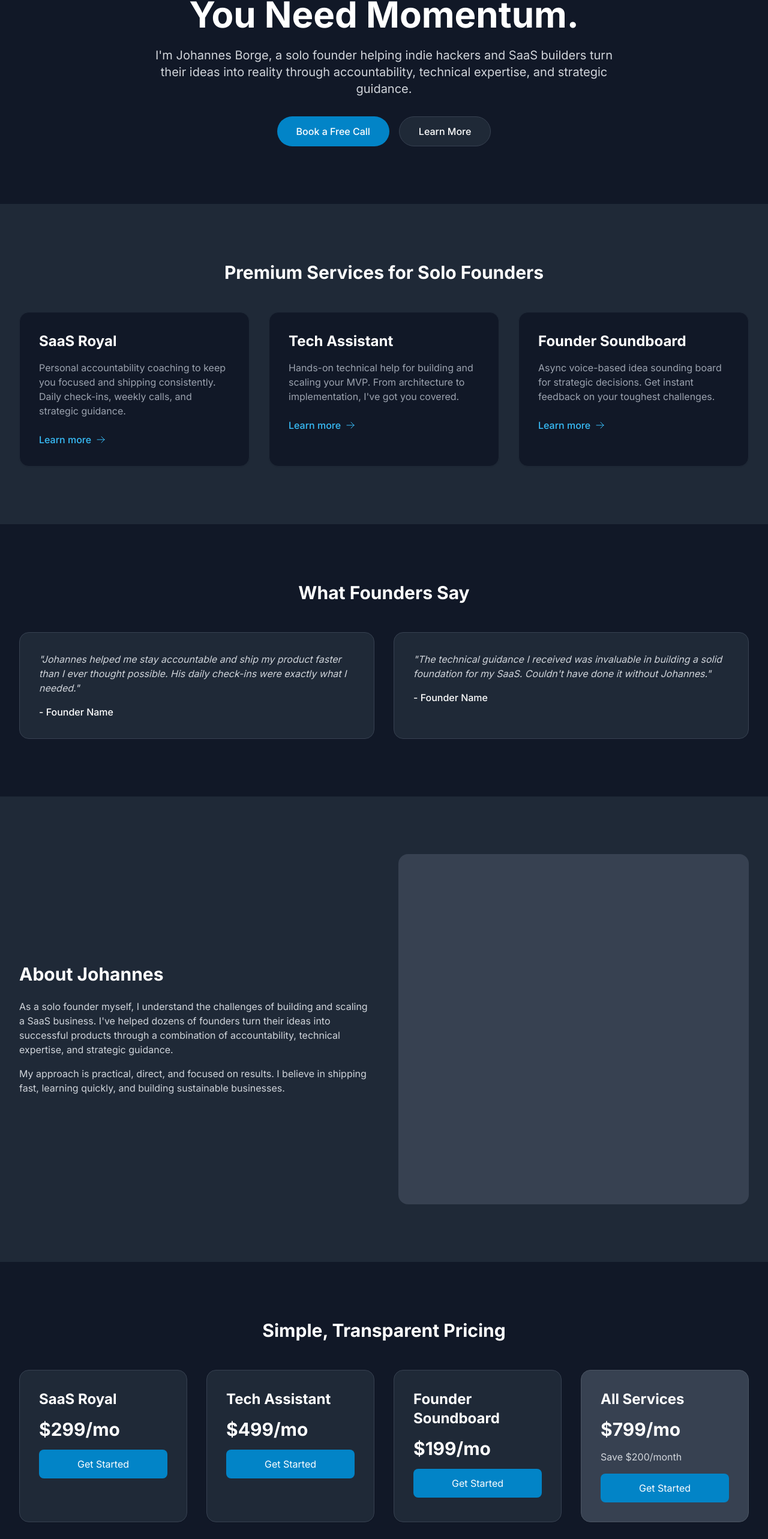
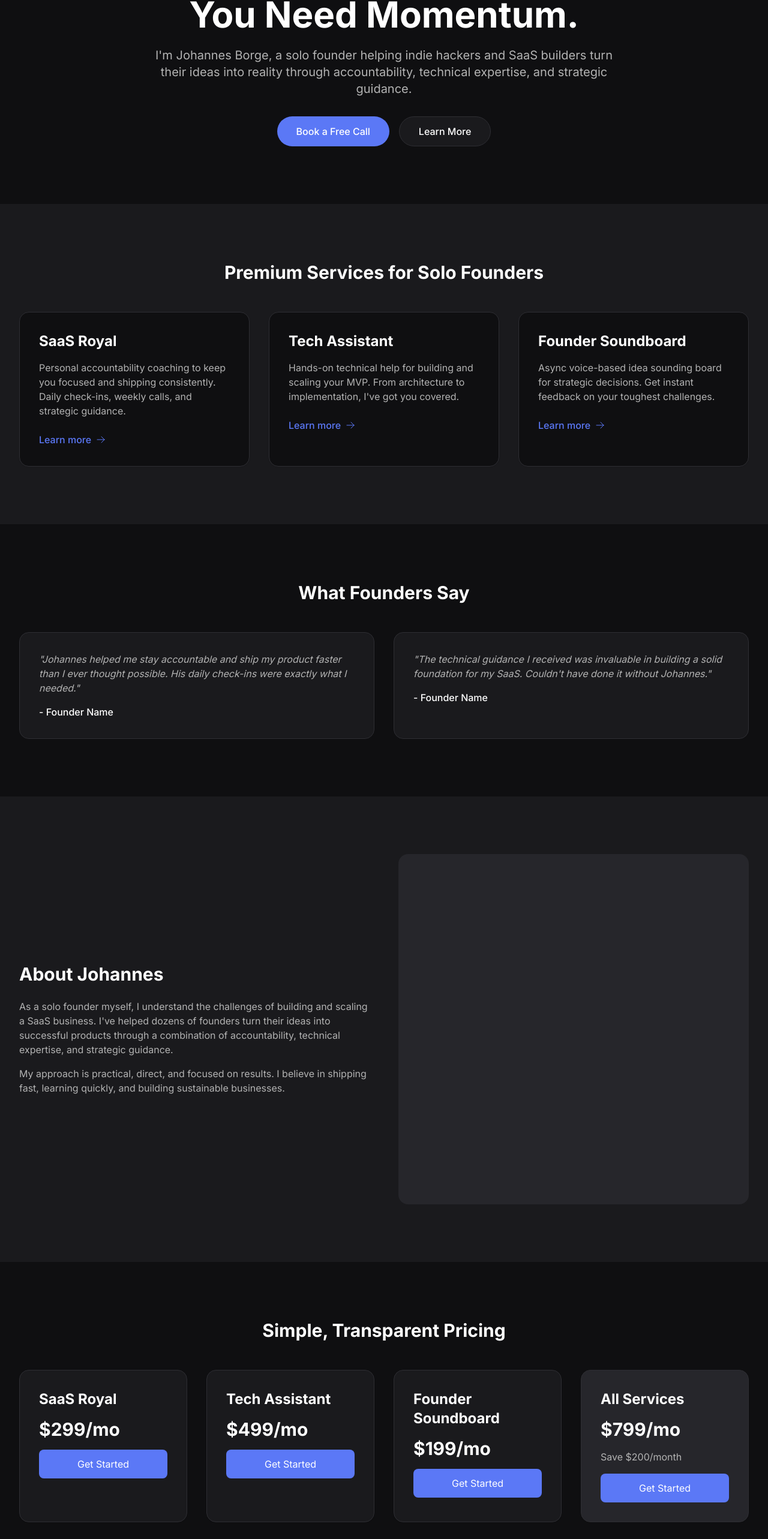
Before and after one commit to JohannesBorge/borge, a Next.js app: page / in a window 1280 px wide. Shown: the part 222-2788 px from the top of the page at 60% size. Built offline with nearby package versions, Linux system fonts and the light colour scheme.

Commit message:
Update color scheme to premium dark aesthetic and add Inter font

```diff
--- a/app/layout.tsx
+++ b/app/layout.tsx
@@ -6,8 +6,8 @@ import './globals.css'
 const inter = Inter({ subsets: ['latin'] })
 
 export const metadata: Metadata = {
-  title: 'Johannes Borge | SaaS Founder & Technical Advisor',
-  description: 'Premium services for indie hackers and solo SaaS founders. Get accountability coaching, technical assistance, and strategic guidance to build your SaaS empire.',
+  title: 'Johannes Borge - SaaS Founder & Developer',
+  description: 'Helping indie hackers and SaaS builders turn their ideas into reality through accountability, technical expertise, and strategic guidance.',
 }
 
 export default function RootLayout({
--- a/app/page.tsx
+++ b/app/page.tsx
@@ -3,22 +3,22 @@ import Image from 'next/image';
 
 export default function Home() {
   return (
-    <main className="min-h-screen bg-gray-900">
+    <main className="min-h-screen bg-background">
       {/* Hero Section */}
       <section className="py-24 px-4 sm:px-6 lg:px-8 max-w-7xl mx-auto">
         <div className="text-center max-w-3xl mx-auto">
-          <h1 className="text-4xl sm:text-5xl md:text-6xl font-bold text-white mb-6 leading-tight animate-fade-in">
+          <h1 className="text-4xl sm:text-5xl md:text-6xl font-bold text-text-primary mb-6 leading-tight animate-fade-in">
             You Don't Need More Ideas.<br />
             You Need Momentum.
           </h1>
-          <p className="text-xl text-gray-300 mb-8 animate-fade-in-up">
+          <p className="text-xl text-text-secondary mb-8 animate-fade-in-up">
             I'm Johannes Borge, a solo founder helping indie hackers and SaaS builders turn their ideas into reality through accountability, technical expertise, and strategic guidance.
           </p>
           <div className="flex flex-col sm:flex-row gap-4 justify-center animate-fade-in-up">
-            <button className="bg-blue-600 text-white px-8 py-3 rounded-full font-medium hover:bg-blue-700 transition-all duration-300 transform hover:scale-105 hover:shadow-lg">
+            <button className="bg-primary text-text-primary px-8 py-3 rounded-full font-medium hover:bg-hover transition-all duration-300 transform hover:scale-105 hover:shadow-lg">
               Book a Free Call
             </button>
-            <button className="bg-gray-800 text-white border border-gray-700 px-8 py-3 rounded-full font-medium hover:bg-gray-700 transition-all duration-300 transform hover:scale-105 hover:shadow-lg">
+            <button className="bg-surface text-text-primary border border-border px-8 py-3 rounded-full font-medium hover:bg-hover transition-all duration-300 transform hover:scale-105 hover:shadow-lg">
               Learn More
             </button>
           </div>
@@ -26,33 +26,33 @@ export default function Home() {
       </section>
 
       {/* Services Section */}
-      <section className="py-24 bg-gray-800">
+      <section className="py-24 bg-surface">
         <div className="max-w-7xl mx-auto px-4 sm:px-6 lg:px-8">
-          <h2 className="text-3xl font-bold text-center mb-12 text-white animate-fade-in">Premium Services for Solo Founders</h2>
+          <h2 className="text-3xl font-bold text-center mb-12 text-text-primary animate-fade-in">Premium Services for Solo Founders</h2>
           <div className="grid md:grid-cols-3 gap-8">
             {/* SaaS Royal */}
-            <div className="bg-gray-900 p-8 rounded-2xl shadow-sm hover:shadow-lg transition-all duration-300 transform hover:-translate-y-2 border border-gray-800 group">
-              <h3 className="text-2xl font-bold mb-4 text-white group-hover:text-blue-400 transition-colors duration-300">SaaS Royal</h3>
-              <p className="text-gray-400 mb-6 group-hover:text-gray-300 transition-colors duration-300">Personal accountability coaching to keep you focused and shipping consistently. Daily check-ins, weekly calls, and strategic guidance.</p>
-              <button className="text-blue-400 font-medium flex items-center group-hover:text-blue-300 transition-colors duration-300">
+            <div className="bg-background p-8 rounded-2xl shadow-sm hover:shadow-lg transition-all duration-300 transform hover:-translate-y-2 border border-border group">
+              <h3 className="text-2xl font-bold mb-4 text-text-primary group-hover:text-primary transition-colors duration-300">SaaS Royal</h3>
+              <p className="text-text-secondary mb-6 group-hover:text-text-primary transition-colors duration-300">Personal accountability coaching to keep you focused and shipping consistently. Daily check-ins, weekly calls, and strategic guidance.</p>
+              <button className="text-primary font-medium flex items-center group-hover:text-secondary transition-colors duration-300">
                 Learn more <ArrowRightIcon className="w-4 h-4 ml-2 group-hover:translate-x-1 transition-transform duration-300" />
               </button>
             </div>
 
             {/* Tech Assistant */}
-            <div className="bg-gray-900 p-8 rounded-2xl shadow-sm hover:shadow-lg transition-all duration-300 transform hover:-translate-y-2 border border-gray-800 group">
-              <h3 className="text-2xl font-bold mb-4 text-white group-hover:text-blue-400 transition-colors duration-300">Tech Assistant</h3>
-              <p className="text-gray-400 mb-6 group-hover:text-gray-300 transition-colors duration-300">Hands-on technical help for building and scaling your MVP. From architecture to implementation, I've got you covered.</p>
-              <button className="text-blue-400 font-medium flex items-center group-hover:text-blue-300 transition-colors duration-300">
+            <div className="bg-background p-8 rounded-2xl shadow-sm hover:shadow-lg transition-all duration-300 transform hover:-translate-y-2 border border-border group">
+              <h3 className="text-2xl font-bold mb-4 text-text-primary group-hover:text-primary transition-colors duration-300">Tech Assistant</h3>
+              <p className="text-text-secondary mb-6 group-hover:text-text-primary transition-colors duration-300">Hands-on technical help for building and scaling your MVP. From architecture to implementation, I've got you covered.</p>
+              <button className="text-primary font-medium flex items-center group-hover:text-secondary transition-colors duration-300">
                 Learn more <ArrowRightIcon className="w-4 h-4 ml-2 group-hover:translate-x-1 transition-transform duration-300" />
               </button>
             </div>
 
             {/* Founder Soundboard */}
-            <div className="bg-gray-900 p-8 rounded-2xl shadow-sm hover:shadow-lg transition-all duration-300 transform hover:-translate-y-2 border border-gray-800 group">
-              <h3 className="text-2xl font-bold mb-4 text-white group-hover:text-blue-400 transition-colors duration-300">Founder Soundboard</h3>
-              <p className="text-gray-400 mb-6 group-hover:text-gray-300 transition-colors duration-300">Async voice-based idea sounding board for strategic decisions. Get instant feedback on your toughest challenges.</p>
-              <button className="text-blue-400 font-medium flex items-center group-hover:text-blue-300 transition-colors duration-300">
+            <div className="bg-background p-8 rounded-2xl shadow-sm hover:shadow-lg transition-all duration-300 transform hover:-translate-y-2 border border-border group">
+              <h3 className="text-2xl font-bold mb-4 text-text-primary group-hover:text-primary transition-colors duration-300">Founder Soundboard</h3>
+              <p className="text-text-secondary mb-6 group-hover:text-text-primary transition-colors duration-300">Async voice-based idea sounding board for strategic decisions. Get instant feedback on your toughest challenges.</p>
+              <button className="text-primary font-medium flex items-center group-hover:text-secondary transition-colors duration-300">
                 Learn more <ArrowRightIcon className="w-4 h-4 ml-2 group-hover:translate-x-1 transition-transform duration-300" />
               </button>
             </div>
@@ -61,74 +61,74 @@ export default function Home() {
       </section>
 
       {/* Testimonials Section */}
-      <section className="py-24 bg-gray-900">
+      <section className="py-24 bg-background">
         <div className="max-w-7xl mx-auto px-4 sm:px-6 lg:px-8">
-          <h2 className="text-3xl font-bold text-center mb-12 text-white animate-fade-in">What Founders Say</h2>
+          <h2 className="text-3xl font-bold text-center mb-12 text-text-primary animate-fade-in">What Founders Say</h2>
           <div className="grid md:grid-cols-2 gap-8">
-            <div className="bg-gray-800 p-8 rounded-2xl border border-gray-700 hover:border-blue-500 transition-all duration-300 transform hover:-translate-y-1">
-              <p className="text-gray-300 italic mb-4">"Johannes helped me stay accountable and ship my product faster than I ever thought possible. His daily check-ins were exactly what I needed."</p>
-              <p className="font-medium text-white">- Founder Name</p>
+            <div className="bg-surface p-8 rounded-2xl border border-border hover:border-primary transition-all duration-300 transform hover:-translate-y-1">
+              <p className="text-text-secondary italic mb-4">"Johannes helped me stay accountable and ship my product faster than I ever thought possible. His daily check-ins were exactly what I needed."</p>
+              <p className="font-medium text-text-primary">- Founder Name</p>
             </div>
-            <div className="bg-gray-800 p-8 rounded-2xl border border-gray-700 hover:border-blue-500 transition-all duration-300 transform hover:-translate-y-1">
-              <p className="text-gray-300 italic mb-4">"The technical guidance I received was invaluable in building a solid foundation for my SaaS. Couldn't have done it without Johannes."</p>
-              <p className="font-medium text-white">- Founder Name</p>
+            <div className="bg-surface p-8 rounded-2xl border border-border hover:border-primary transition-all duration-300 transform hover:-translate-y-1">
+              <p className="text-text-secondary italic mb-4">"The technical guidance I received was invaluable in building a solid foundation for my SaaS. Couldn't have done it without Johannes."</p>
+              <p className="font-medium text-text-primary">- Founder Name</p>
             </div>
           </div>
         </div>
       </section>
 
       {/* About Section */}
-      <section className="py-24 bg-gray-800">
+      <section className="py-24 bg-surface">
         <div className="max-w-7xl mx-auto px-4 sm:px-6 lg:px-8">
           <div className="grid md:grid-cols-2 gap-12 items-center">
             <div className="animate-fade-in-right">
-              <h2 className="text-3xl font-bold mb-6 text-white">About Johannes</h2>
-              <p className="text-gray-300 mb-4">
+              <h2 className="text-3xl font-bold mb-6 text-text-primary">About Johannes</h2>
+              <p className="text-text-secondary mb-4">
                 As a solo founder myself, I understand the challenges of building and scaling a SaaS business. I've helped dozens of founders turn their ideas into successful products through a combination of accountability, technical expertise, and strategic guidance.
               </p>
-              <p className="text-gray-300">
+              <p className="text-text-secondary">
                 My approach is practical, direct, and focused on results. I believe in shipping fast, learning quickly, and building sustainable businesses.
               </p>
             </div>
             <div className="relative aspect-square animate-fade-in-left">
               {/* Placeholder for profile image */}
-              <div className="bg-gray-700 rounded-2xl w-full h-full hover:shadow-lg transition-all duration-300 transform hover:scale-105"></div>
+              <div className="bg-hover rounded-2xl w-full h-full hover:shadow-lg transition-all duration-300 transform hover:scale-105"></div>
             </div>
           </div>
         </div>
       </section>
 
       {/* Pricing Section */}
-      <section className="py-24 bg-gray-900">
+      <section className="py-24 bg-background">
         <div className="max-w-7xl mx-auto px-4 sm:px-6 lg:px-8">
-          <h2 className="text-3xl font-bold text-center mb-12 text-white animate-fade-in">Simple, Transparent Pricing</h2>
+          <h2 className="text-3xl font-bold text-center mb-12 text-text-primary animate-fade-in">Simple, Transparent Pricing</h2>
           <div className="grid md:grid-cols-4 gap-8">
-            <div className="bg-gray-800 p-8 rounded-2xl shadow-sm border border-gray-700 hover:border-blue-500 transition-all duration-300 transform hover:-translate-y-2">
-              <h3 className="text-2xl font-bold mb-4 text-white">SaaS Royal</h3>
-              <p className="text-3xl font-bold mb-4 text-white">$299/mo</p>
-              <button className="w-full bg-blue-600 text-white py-3 rounded-lg hover:bg-blue-700 transition-all duration-300 transform hover:scale-105">
+            <div className="bg-surface p-8 rounded-2xl shadow-sm border border-border hover:border-primary transition-all duration-300 transform hover:-translate-y-2">
+              <h3 className="text-2xl font-bold mb-4 text-text-primary">SaaS Royal</h3>
+              <p className="text-3xl font-bold mb-4 text-text-primary">$299/mo</p>
+              <button className="w-full bg-primary text-text-primary py-3 rounded-lg hover:bg-hover transition-all duration-300 transform hover:scale-105">
                 Get Started
               </button>
             </div>
-            <div className="bg-gray-800 p-8 rounded-2xl shadow-sm border border-gray-700 hover:border-blue-500 transition-all duration-300 transform hover:-translate-y-2">
-              <h3 className="text-2xl font-bold mb-4 text-white">Tech Assistant</h3>
-              <p className="text-3xl font-bold mb-4 text-white">$499/mo</p>
-              <button className="w-full bg-blue-600 text-white py-3 rounded-lg hover:bg-blue-700 transition-all duration-300 transform hover:scale-105">
+            <div className="bg-surface p-8 rounded-2xl shadow-sm border border-border hover:border-primary transition-all duration-300 transform hover:-translate-y-2">
+              <h3 className="text-2xl font-bold mb-4 text-text-primary">Tech Assistant</h3>
+              <p className="text-3xl font-bold mb-4 text-text-primary">$499/mo</p>
+              <button className="w-full bg-primary text-text-primary py-3 rounded-lg hover:bg-hover transition-all duration-300 transform hover:scale-105">
                 Get Started
               </button>
             </div>
-            <div className="bg-gray-800 p-8 rounded-2xl shadow-sm border border-gray-700 hover:border-blue-500 transition-all duration-300 transform hover:-translate-y-2">
-              <h3 className="text-2xl font-bold mb-4 text-white">Founder Soundboard</h3>
-              <p className="text-3xl font-bold mb-4 text-white">$199/mo</p>
-              <button className="w-full bg-blue-600 text-white py-3 rounded-lg hover:bg-blue-700 transition-all duration-300 transform hover:scale-105">
+            <div className="bg-surface p-8 rounded-2xl shadow-sm border border-border hover:border-primary transition-all duration-300 transform hover:-translate-y-2">
+              <h3 className="text-2xl font-bold mb-4 text-text-primary">Founder Soundboard</h3>
+              <p className="text-3xl font-bold mb-4 text-text-primary">$199/mo</p>
+              <button className="w-full bg-primary text-text-primary py-3 rounded-lg hover:bg-hover transition-all duration-300 transform hover:scale-105">
                 Get Started
               </button>
             </div>
-            <div className="bg-gray-700 p-8 rounded-2xl shadow-sm border border-gray-600 hover:border-blue-500 transition-all duration-300 transform hover:-translate-y-2">
-              <h3 className="text-2xl font-bold mb-4 text-white">All Services</h3>
-              <p className="text-3xl font-bold mb-4 text-white">$799/mo</p>
-              <p className="text-gray-300 mb-4">Save $200/month</p>
-              <button className="w-full bg-blue-600 text-white py-3 rounded-lg hover:bg-blue-700 transition-all duration-300 transform hover:scale-105">
+            <div className="bg-hover p-8 rounded-2xl shadow-sm border border-border hover:border-primary transition-all duration-300 transform hover:-translate-y-2">
+              <h3 className="text-2xl font-bold mb-4 text-text-primary">All Services</h3>
+              <p className="text-3xl font-bold mb-4 text-text-primary">$799/mo</p>
+              <p className="text-text-secondary mb-4">Save $200/month</p>
+              <button className="w-full bg-primary text-text-primary py-3 rounded-lg hover:bg-hover transition-all duration-300 transform hover:scale-105">
                 Get Started
               </button>
             </div>
@@ -137,13 +137,13 @@ export default function Home() {
       </section>
 
       {/* CTA Section */}
-      <section className="py-24 bg-blue-900">
+      <section className="py-24 bg-primary">
         <div className="max-w-7xl mx-auto px-4 sm:px-6 lg:px-8 text-center">
-          <h2 className="text-3xl font-bold text-white mb-6 animate-fade-in">Ready to Build Your SaaS?</h2>
-          <p className="text-blue-200 mb-8 max-w-2xl mx-auto animate-fade-in-up">
+          <h2 className="text-3xl font-bold text-text-primary mb-6 animate-fade-in">Ready to Build Your SaaS?</h2>
+          <p className="text-text-secondary mb-8 max-w-2xl mx-auto animate-fade-in-up">
             Book a free 30-minute call to discuss your project and see how we can work together.
           </p>
-          <button className="bg-white text-blue-900 px-8 py-3 rounded-full font-medium hover:bg-blue-100 transition-all duration-300 transform hover:scale-105 hover:shadow-lg">
+          <button className="bg-text-primary text-primary px-8 py-3 rounded-full font-medium hover:bg-hover transition-all duration-300 transform hover:scale-105 hover:shadow-lg">
             Schedule a Call
           </button>
         </div>
--- a/tailwind.config.js
+++ b/tailwind.config.js
@@ -8,18 +8,17 @@ module.exports = {
   theme: {
     extend: {
       colors: {
-        blue: {
-          50: '#f0f9ff',
-          100: '#e0f2fe',
-          200: '#bae6fd',
-          300: '#7dd3fc',
-          400: '#38bdf8',
-          500: '#0ea5e9',
-          600: '#0284c7',
-          700: '#0369a1',
-          800: '#075985',
-          900: '#0c4a6e',
-        },
+        background: '#0f0f11',
+        surface: '#1a1a1d',
+        primary: '#5b78f6',
+        secondary: '#00c2b2',
+        'text-primary': '#ffffff',
+        'text-secondary': '#b3b3b3',
+        border: '#2e2e33',
+        hover: '#26262b',
+      },
+      fontFamily: {
+        sans: ['Inter', 'sans-serif'],
       },
     },
   },
```
